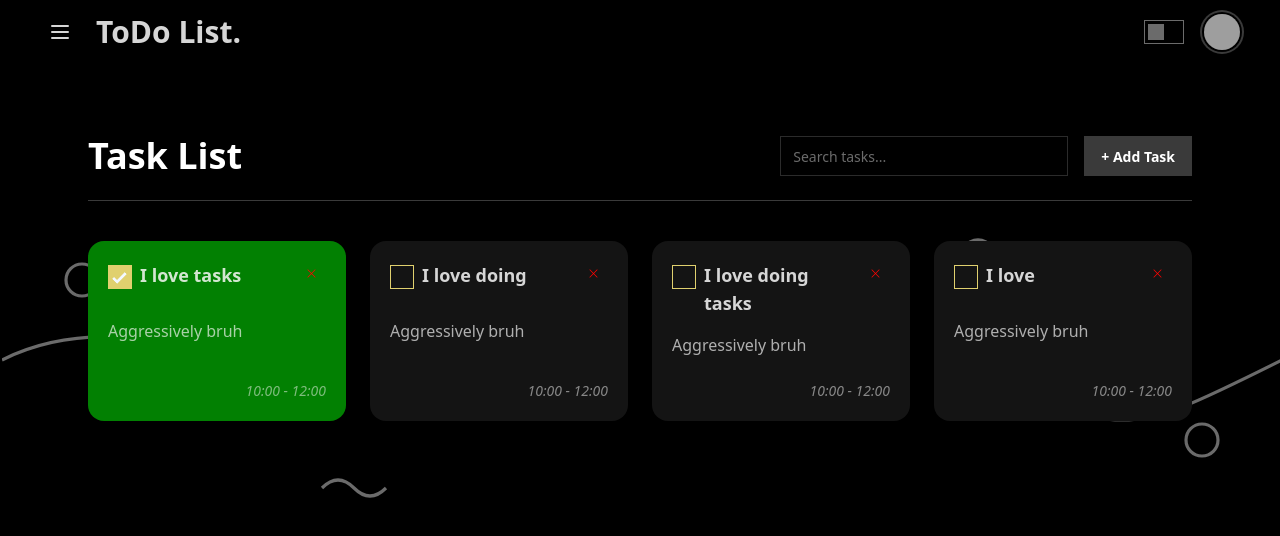
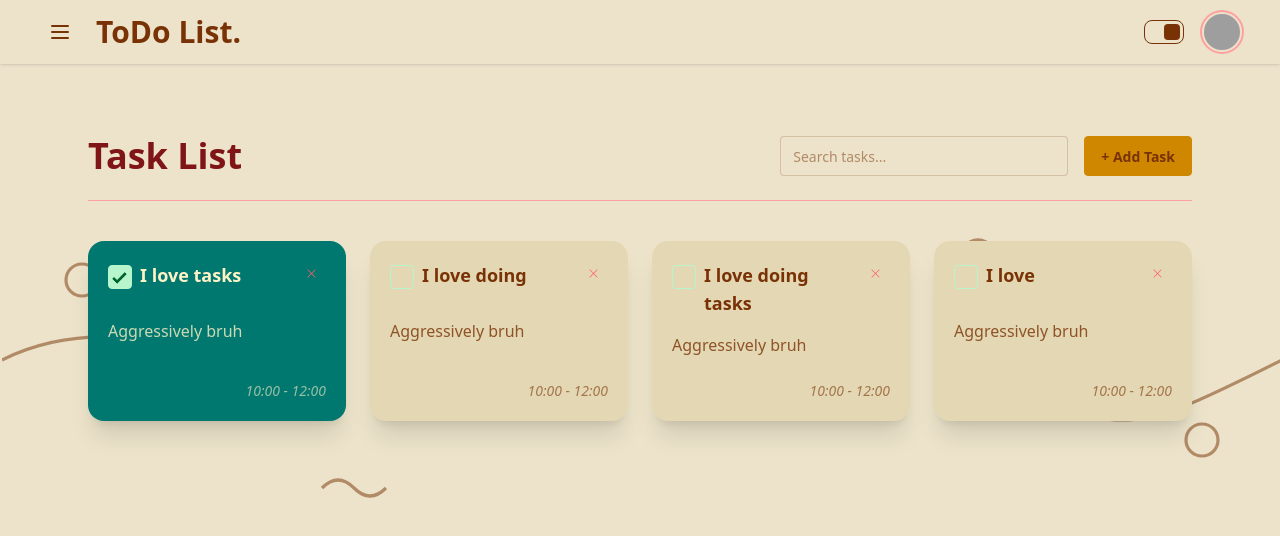
Before and after one commit to Epicmanpreet01/MERN-todo-app, a React (Vite) app in the folder frontend/: page / in a window 1280 px wide. Shown: the top 536 px of the page. Built offline with nearby package versions, Linux system fonts and the light colour scheme; grey boxes are pictures that could not be loaded.

Commit message:
added theme controller hook

```diff
--- a/frontend/src/components/common/Navbar.jsx
+++ b/frontend/src/components/common/Navbar.jsx
@@ -4,12 +4,21 @@ import { Link } from 'react-router-dom';
 import { LuListTodo } from "react-icons/lu";
 import { MdOutlinePending,MdNotificationImportant } from "react-icons/md";
 import { FaCheck } from "react-icons/fa";
+import { useState, useEffect } from 'react';
 
 const Navbar = () => {
 
   const closeDrawer = () => {
     document.getElementById('my-drawer-3').checked = false;
   };
+
+  const [isdark, setIsdark] = useState(
+    JSON.parse(localStorage.getItem('isdark'))
+  );
+  useEffect(() => {
+    localStorage.setItem('isdark', JSON.stringify(isdark));
+    document.documentElement.setAttribute('data-theme', isdark ? 'black' : 'retro');
+  }, [isdark]);
 
   return (
     <div className='drawer'>
@@ -31,7 +40,7 @@ const Navbar = () => {
         </div>
 
         <div className='navbar-end space-x-5'>
-          <input type="checkbox" value="retro" className="toggle theme-controller" />
+          <input type="checkbox" value={isdark? 'black': 'retro'} checked={!isdark} onClick={() => setIsdark(!isdark)} className="toggle theme-controller" />
           <div className="avatar cursor-pointer dropdown relative">
             <div tabIndex={0} role="button" className="ring-primary ring-offset-base-100 w-9 rounded-full ring-2 ring-offset-2">
               <img src="https://img.daisyui.com/images/profile/demo/spiderperson@192.webp" />
```
